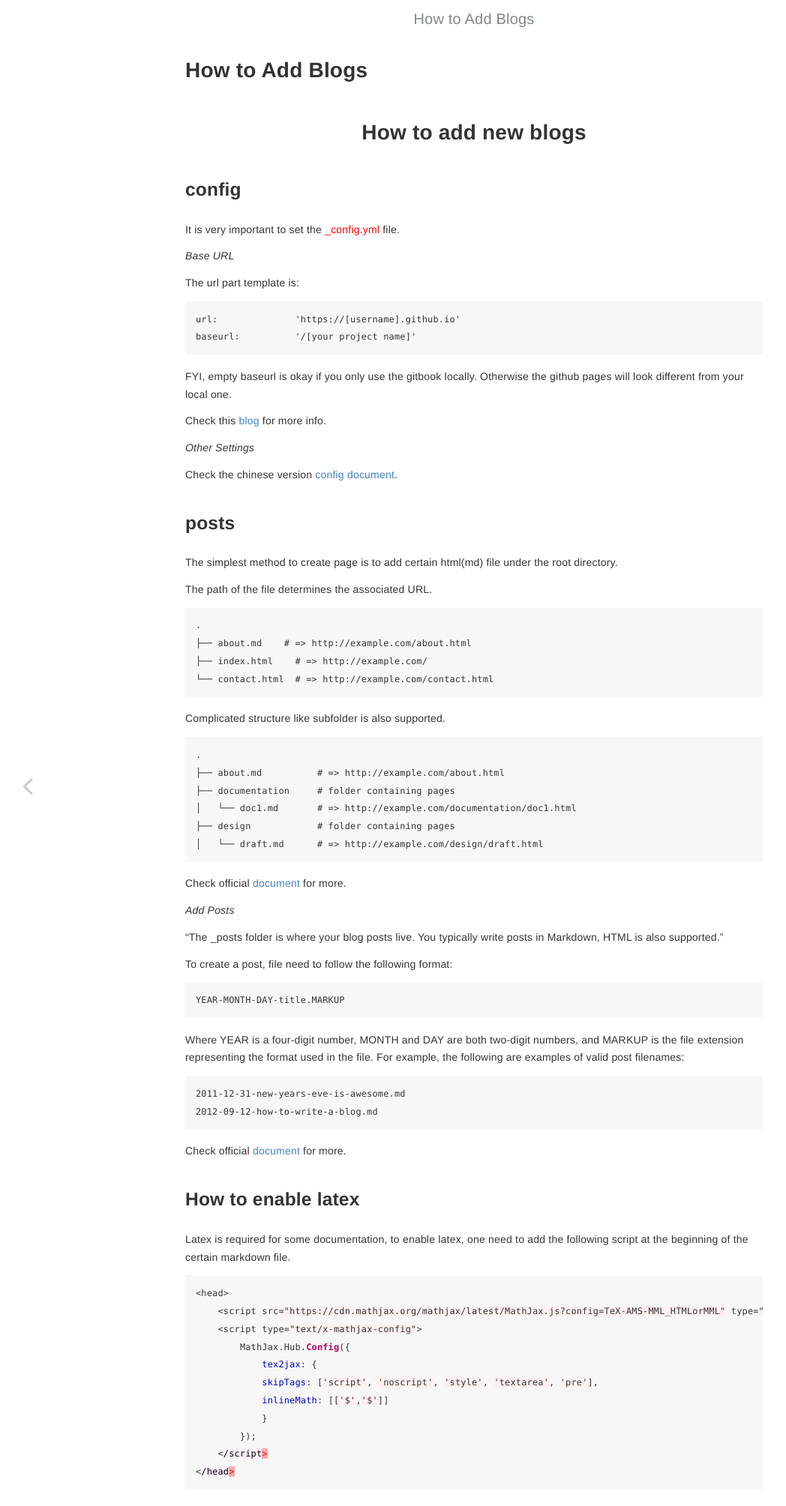
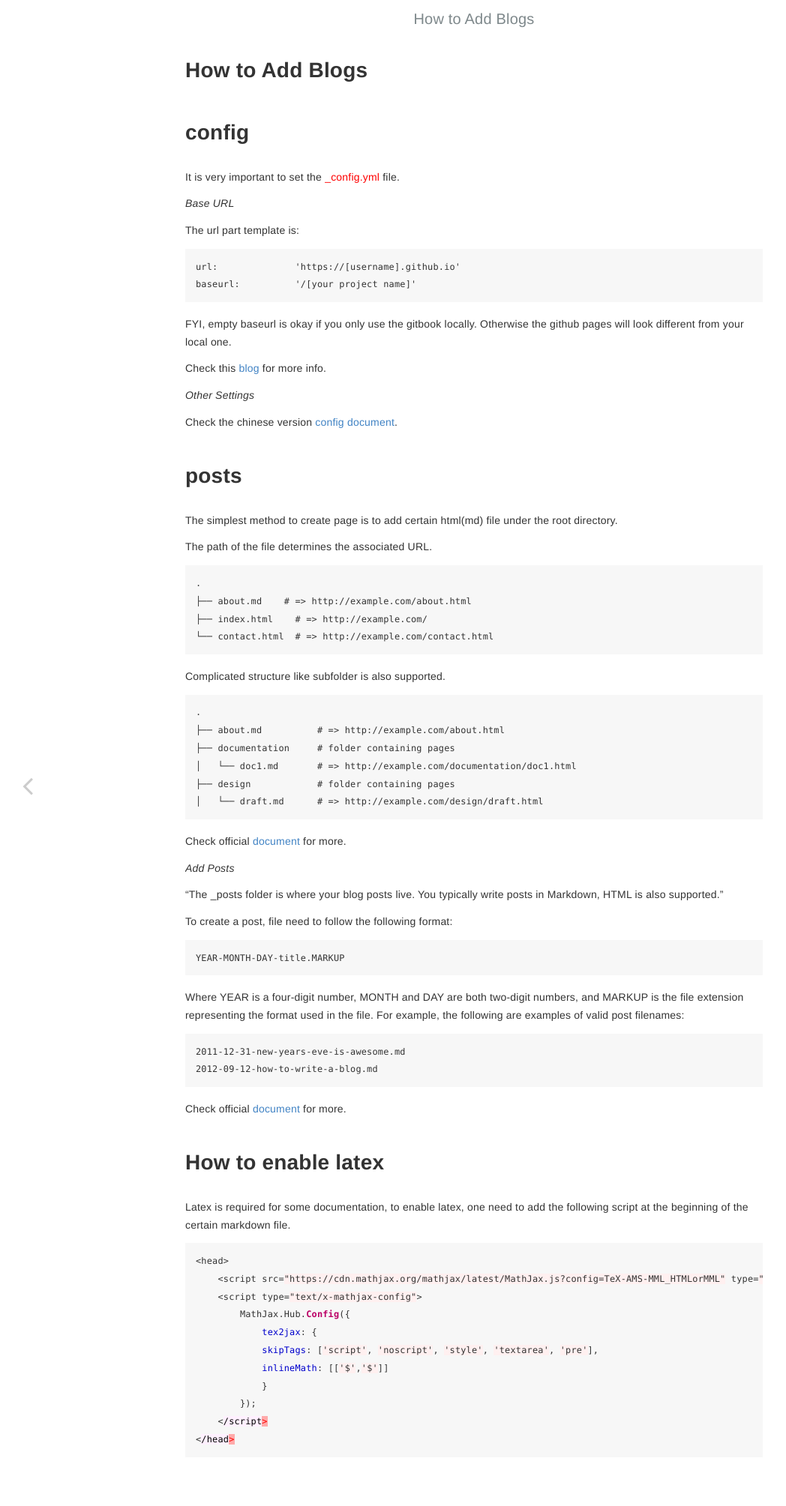
Before and after one commit to shawntao1011/myNote, a Jekyll site: the page built from _posts/2021-11-29-howto.md, in a window 1280 px wide. Shown: the top 2009 px of the page at 75% size, without its empty margins (8-1056 px from the left). Built offline with Jekyll 4.4.1, drawn with Linux system fonts in a browser that asks for light colours.

Commit message:
howto.md remove now begin with level 1 header

```diff
--- a/_posts/2021-11-29-howto.md
+++ b/_posts/2021-11-29-howto.md
@@ -6,9 +6,7 @@ category: instruction
 layout: post
 ---
 
-<h1 style="text-align:center;"> How to add new blogs</h1>
-
-## config
+# config
 It is very important to set the <font color='red'>_config.yml</font> file.
 
 *Base URL*
@@ -26,7 +24,7 @@ Check this [blog](https://byparker.com/blog/2014/clearing-up-confusion-around-ba
 
 Check the chinese version [config document](http://jekyllcn.com/docs/configuration/).
 
-## posts
+# posts
 The simplest method to create page is to add certain html(md) file under the root directory.
 
 The path of the file determines the associated URL.
@@ -70,7 +68,7 @@ Check official [document][2] for more.
 
 [2]: https://jekyllrb.com/docs/posts/
 
-## How to enable latex
+# How to enable latex
 
 Latex is required for some documentation, to enable latex, one need to add the following script at the beginning of the certain markdown file.
 
```
